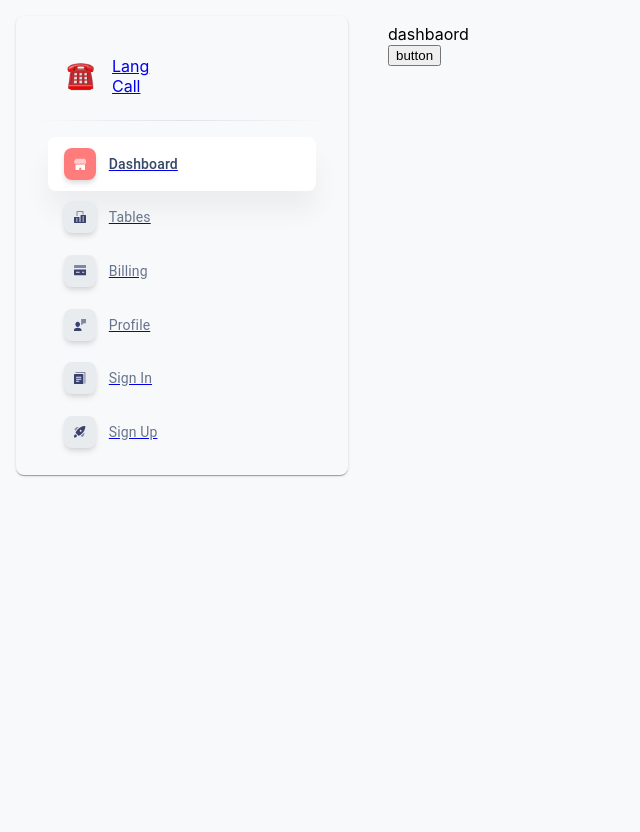
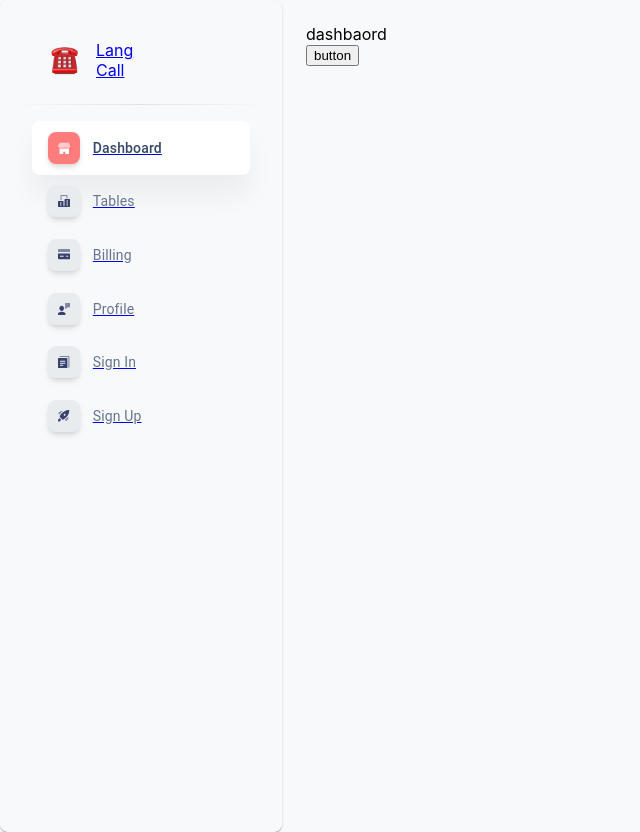
Before and after one commit to LangCall/LangCall_front, a React (Create React App) app: page /dashboard in a window 1280 px wide. Shown: the whole page, without its empty margins (0-640 px from the left). Before the commit the page ends 800 px from the top, so only its background shows below. Built offline with nearby package versions, Linux system fonts and the light colour scheme.

Commit message:
gpt 도움으로 제조정

```diff
--- a/src/components/Sidenav/SidenavRootCustom.tsx
+++ b/src/components/Sidenav/SidenavRootCustom.tsx
@@ -1,41 +1,33 @@
-import { ReactNode } from 'react'
-
-import Drawer from "@mui/material/Drawer";
+import { ReactNode } from 'react';
 import Box from '@mui/material/Box';
 
-
-
 interface sideNavProps {
-    open: boolean,
-    children: ReactNode
+  open: boolean;
+  children: ReactNode;
 }
 
 export default function SidenavRoot({ open, children }: sideNavProps) {
-
   const sidebarWidth = 250;
-  const xxl = "0px 10px 30px rgba(0, 0, 0, 0.1)";
-
-  // Remove this const when copying and pasting into your project.
-  const container = window !== undefined ? () => window.document.body : undefined;
 
   return (
     <Box
       component="nav"
       sx={{
-            width: { sm: sidebarWidth },
-            flexShrink: { sm: 0 },
+        width: sidebarWidth,
+        flexShrink: 0,
         boxShadow: 1,
         borderRadius: 2,
         p: 2,
-            minWidth: 300,
+        border: 'none',
+        position: 'sticky', // 스크롤 시 고정
+        top: 0, // 페이지 상단에 고정
+        height: '100vh', // 전체 화면 높이
         marginBottom: "inherit",
-            border: 'none',
-            height: 1,
-            margin:2
+        zIndex: 1200,
       }}
       aria-label="sidenav"
     >
       {children}
     </Box>
-    )
+  );
 }
```
Lines whose indentation alone changed are shown as unchanged.
